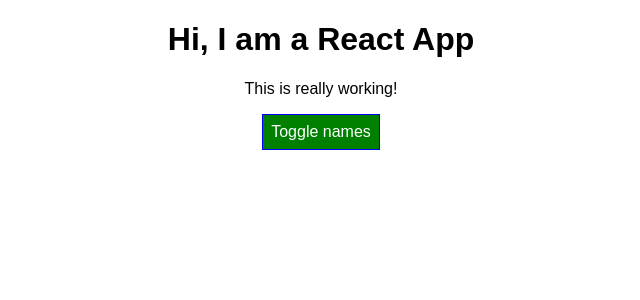
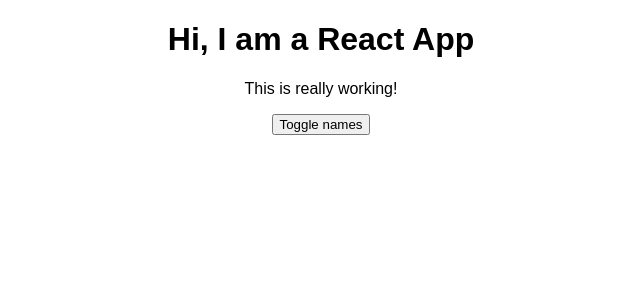
Before and after one commit to ekorakakis/reactdemo, a React (Create React App) app: page / in a window 1280 px wide. Shown: the top 300 px of the page, without its empty margins (319-959 px from the left). Built offline with nearby package versions, Linux system fonts and the light colour scheme.

Commit message:
Broken - work in progress - lecture 73.

```diff
--- a/src/App.js
+++ b/src/App.js
@@ -1,8 +1,24 @@
 import React, { Component } from 'react';
-// import React, { useState } from 'react';
 import './App.css';
 import Person from './Person/Person';
+
+// Different approaches to styling:
 // import Radium, { StyleRoot } from 'radium'
+// import styled from 'styled-components';
+
+/* const StyledButton = styled.button`
+  background-color: ${props => props.alt ? 'red' : 'green'};
+  color: white;
+  font: inherit;
+  border: 1px solid blue;
+  padding: 8px;
+  cursor: pointer;
+
+  &:hover {
+    background-color: ${props => props.alt ? 'salmon' : 'lightgreen'};
+    color: black;
+  }
+`; */
 
 class App extends Component {
   // state: only works in components (only when extends components)
@@ -101,11 +117,11 @@
         </div>
       );
 
-      style.backgroundColor = 'red';
-      style[':hover'] = {
-        backgroundColor: 'salmon',
-        color: 'black'
-      }
+      // style.backgroundColor = 'red';
+      // style[':hover'] = {
+      //   backgroundColor: 'salmon',
+      //   color: 'black'
+      // }
     }
 
     // let classes = ['red', 'bold'].join(' ');
@@ -124,9 +140,9 @@
       <div className="App">
         <h1>Hi, I am a React App</h1>
         <p className={classes.join(' ')}>This is really working!</p>
-        <button
-          style={style}
-          onClick={this.togglePersonsHandler}>Toggle names</button>
+        <button alt={this.state.showPersons} onClick={this.togglePersonsHandler}>
+          Toggle names
+        </button>
         {persons}
       </div>
     );
--- a/src/Person/Person.js
+++ b/src/Person/Person.js
@@ -26,11 +26,11 @@
 
 // ES6 function syntax (arrow)
 const person = (props) => {
-    const style = {
+    /* const style = {
         '@media (min-width: 500px)': {
             width: '450px'
         }
-    };
+    }; */
 
     // StyleRoot wrapping is required for media query selectors
     return (
```
